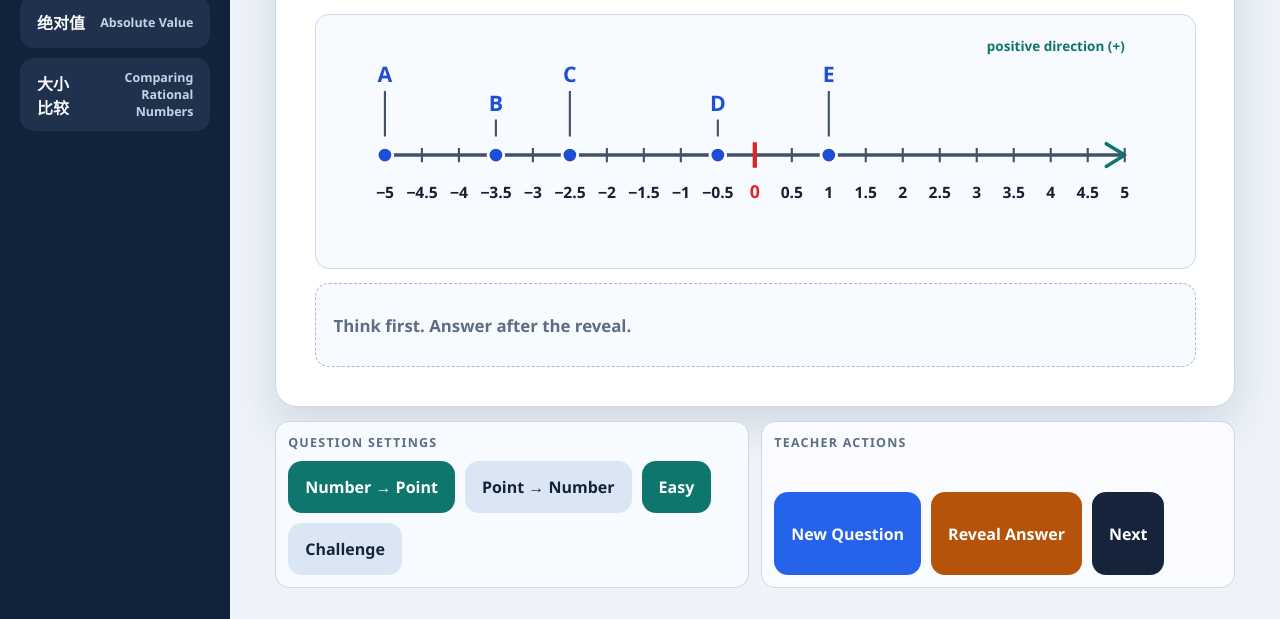
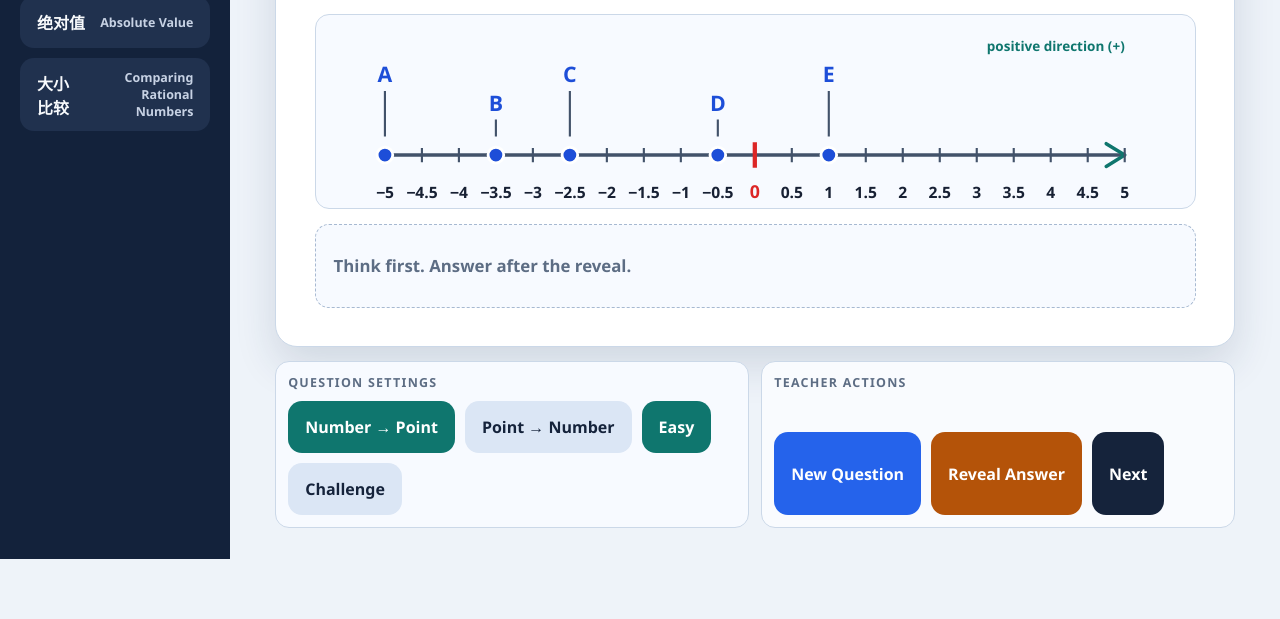
Before and after one commit to DING0180/rational-numbers-classroom-v2, a website built with Vite: page index.html in a window 1280 px wide. Shown: the part 241-860 px from the top of the page. After the commit the page ends 800 px from the top, so only its background shows below. Built offline with nearby package versions, Linux system fonts and the light colour scheme.

Commit message:
fix: constrain classroom app to viewport

```diff
--- a/src/styles.css
+++ b/src/styles.css
@@ -26,7 +26,7 @@ button:focus-visible { outline: 3px solid var(--focus); outline-offset: 3px; }
 button:active:not(:disabled) { transform: translateY(1px); box-shadow: inset 0 2px 0 rgb(0 0 0 / 12%); }
 button:disabled { cursor: default; opacity: .55; }
 
-.classroom-app { min-block-size: 100dvh; display: grid; grid-template-columns: clamp(220px, 18vw, 280px) minmax(0, 1fr); overflow: hidden; }
+.classroom-app { block-size: 100dvh; min-block-size: 100dvh; display: grid; grid-template-columns: clamp(220px, 18vw, 280px) minmax(0, 1fr); overflow: hidden; }
 .sidebar { min-block-size: 0; display: flex; flex-direction: column; gap: 24px; padding: 28px 20px; background: var(--rail); color: #f8fafc; }
 .sidebar-header p, .workspace-header p, .quick-check-label, .answer-label, .control-group-label { margin: 0; font-size: .78rem; font-weight: 800; letter-spacing: .1em; text-transform: uppercase; }
 .sidebar-header p { color: #b9c7dc; }
```
